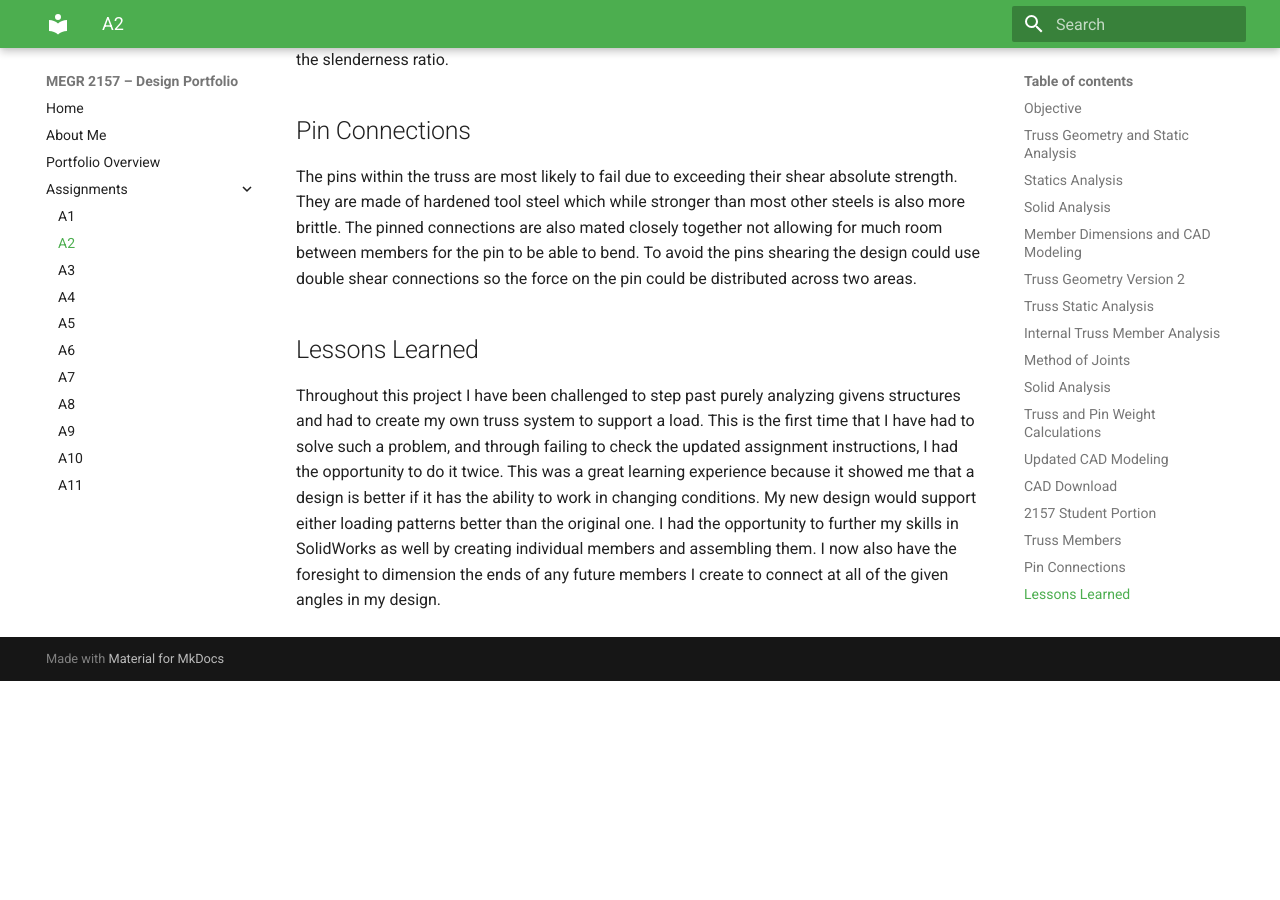
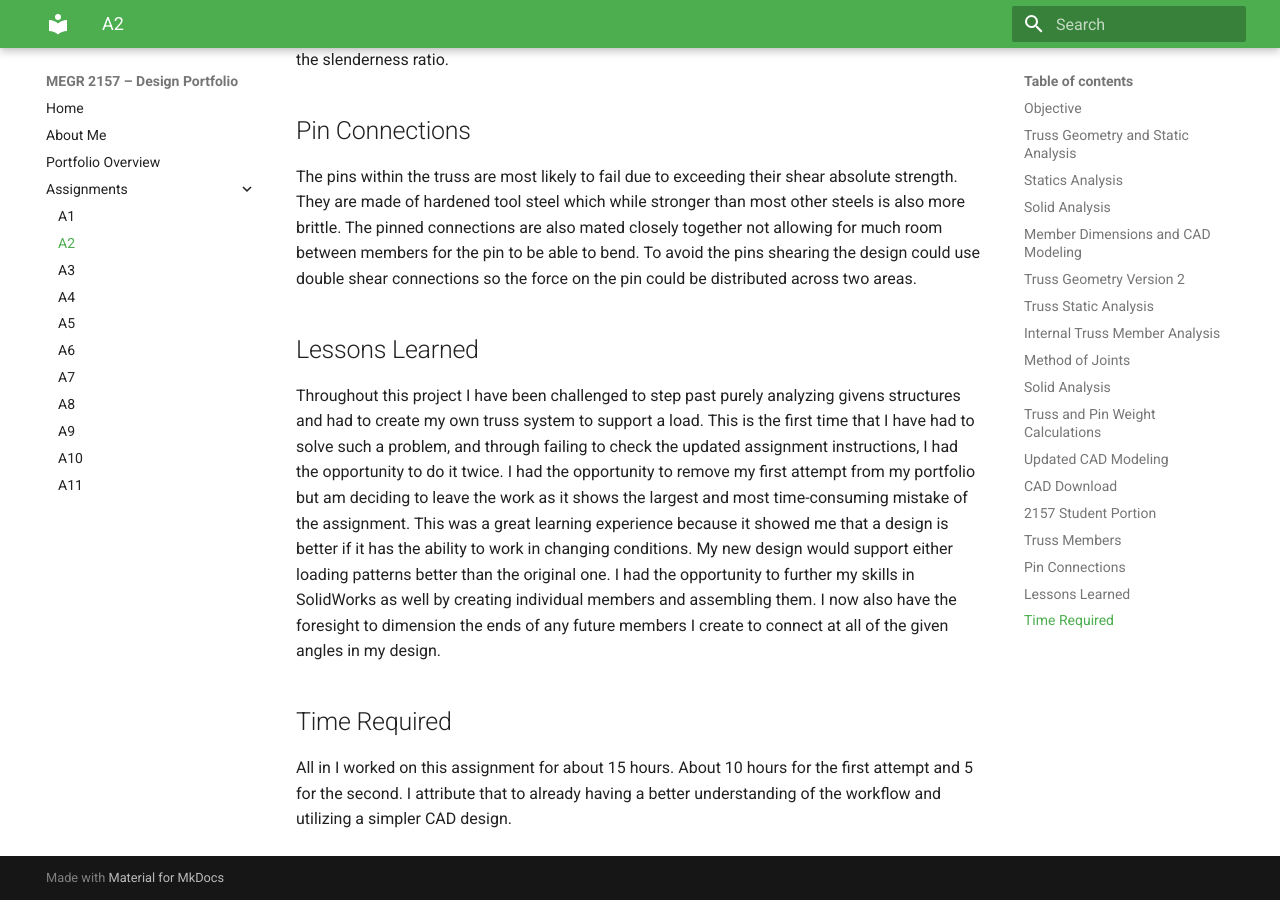
Before and after one commit to Taylor-Rockefeller-Portfolio/megr2157-portfolio, an MkDocs documentation site: the page built from docs/assignments/A02/index.md, in a window 1280 px wide and 900 px high, scrolled down 21709 px. Built offline with MkDocs 1.6.1 and Material for MkDocs 9.7.7, drawn with Linux system fonts in a browser that asks for light colours; before the commit the page ends 22390 px from its top, so only the background shows below that.

Commit message:
Update lessons learned and document time spent
Expanded on lessons learned and added time required for the assignment.

```diff
--- a/docs/assignments/A02/index.md
+++ b/docs/assignments/A02/index.md
@@ -168,4 +168,8 @@ The pins within the truss are most likely to fail due to exceeding their shear a
 
 ## Lessons Learned
 
-Throughout this project I have been challenged to step past purely analyzing givens structures and had to create my own truss system to support a load. This is the first time that I have had to solve such a problem, and through failing to check the updated assignment instructions, I had the opportunity to do it twice. This was a great learning experience because it showed me that a design is better if it has the ability to work in changing conditions. My new design would support either loading patterns better than the original one. I had the opportunity to further my skills in SolidWorks as well by creating individual members and assembling them. I now also have the foresight to dimension the ends of any future members I create to connect at all of the given angles in my design.
+Throughout this project I have been challenged to step past purely analyzing givens structures and had to create my own truss system to support a load. This is the first time that I have had to solve such a problem, and through failing to check the updated assignment instructions, I had the opportunity to do it twice. I had the opportunity to remove my first attempt from my portfolio but am deciding to leave the work as it shows the largest and most time-consuming mistake of the assignment. This was a great learning experience because it showed me that a design is better if it has the ability to work in changing conditions. My new design would support either loading patterns better than the original one. I had the opportunity to further my skills in SolidWorks as well by creating individual members and assembling them. I now also have the foresight to dimension the ends of any future members I create to connect at all of the given angles in my design.
+
+## Time Required
+
+All in I worked on this assignment for about 15 hours. About 10 hours for the first attempt and 5 for the second. I attribute that to already having a better understanding of the workflow and utilizing a simpler CAD design.
```
